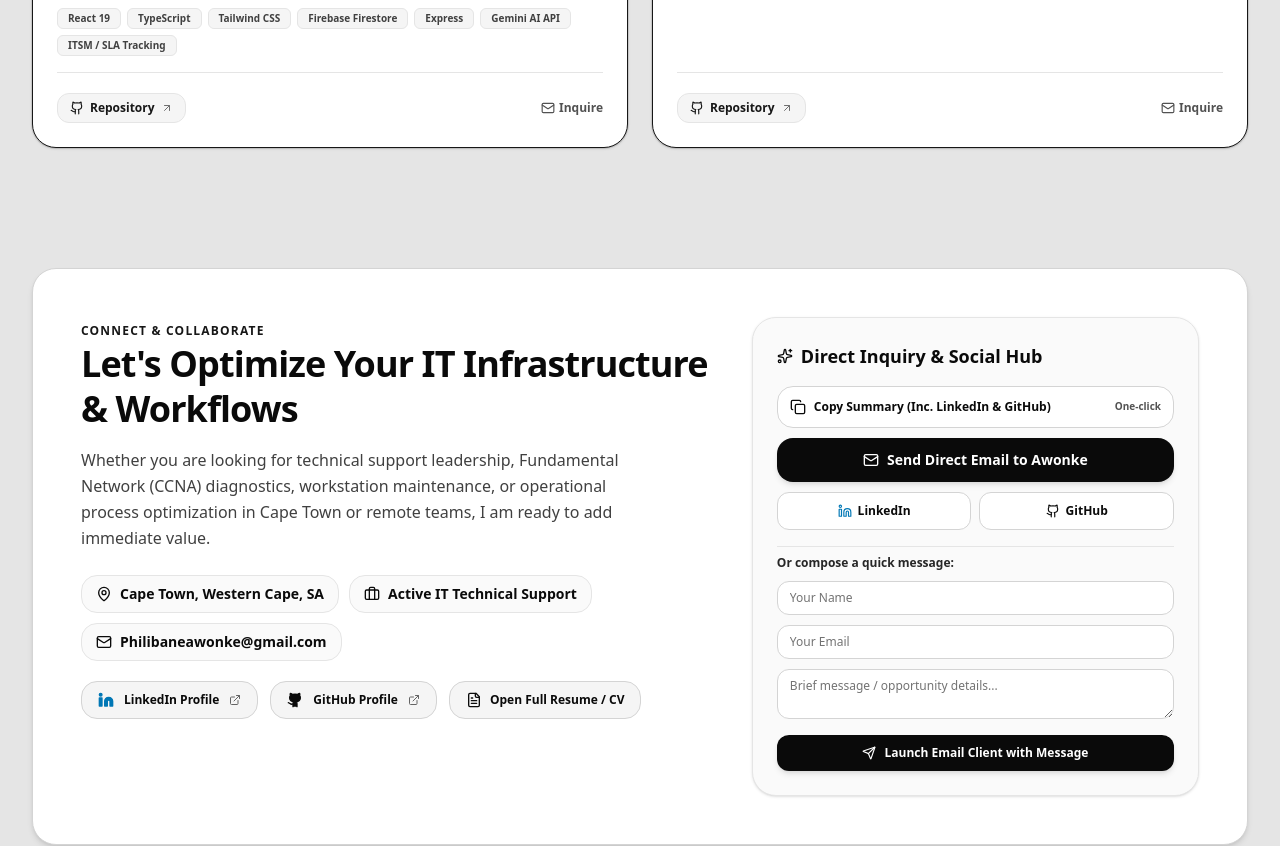
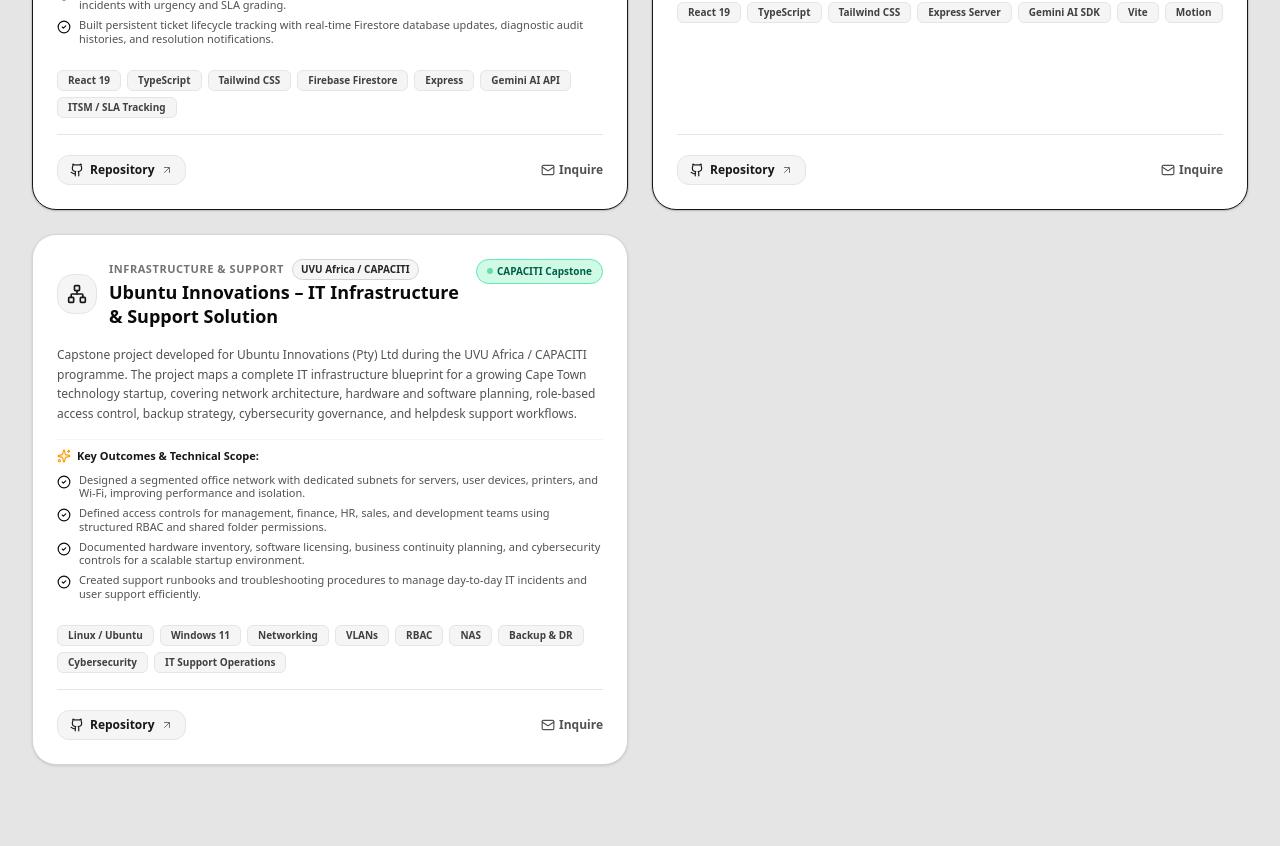
Before and after one commit to AwonkeP/Digital-Profile, a React (Vite) app: page / in a window 1280 px wide. Shown: the part 5360-6206 px from the top of the page. Built offline with nearby package versions, Linux system fonts and the light colour scheme.

Commit message:
New Project

```diff
--- a/src/data.ts
+++ b/src/data.ts
@@ -371,5 +371,23 @@
     badge: 'Personal Repository',
     featured: true,
     githubUrl: 'https://github.com/AwonkeP/Digital-Profile'
+  },
+  {
+    id: 'ubuntu-innovations-capaciti',
+    title: 'Ubuntu Innovations – IT Infrastructure & Support Solution',
+    category: 'Infrastructure & Support',
+    summary: 'Four-week CAPACITI capstone designing a secure IT environment for a 25-person startup with networks, identity controls, backups, and support procedures.',
+    description: 'Capstone project developed for Ubuntu Innovations (Pty) Ltd during the UVU Africa / CAPACITI programme. The project maps a complete IT infrastructure blueprint for a growing Cape Town technology startup, covering network architecture, hardware and software planning, role-based access control, backup strategy, cybersecurity governance, and helpdesk support workflows.',
+    highlights: [
+      'Designed a segmented office network with dedicated subnets for servers, user devices, printers, and Wi‑Fi, improving performance and isolation.',
+      'Defined access controls for management, finance, HR, sales, and development teams using structured RBAC and shared folder permissions.',
+      'Documented hardware inventory, software licensing, business continuity planning, and cybersecurity controls for a scalable startup environment.',
+      'Created support runbooks and troubleshooting procedures to manage day-to-day IT incidents and user support efficiently.'
+    ],
+    technologies: ['Linux / Ubuntu', 'Windows 11', 'Networking', 'VLANs', 'RBAC', 'NAS', 'Backup & DR', 'Cybersecurity', 'IT Support Operations'],
+    status: 'CAPACITI Capstone',
+    icon: 'Network',
+    badge: 'UVU Africa / CAPACITI',
+    githubUrl: 'https://github.com/MRMUGERI/Ubuntu-Innovations-CAPACITI'
   }
 ];
```
